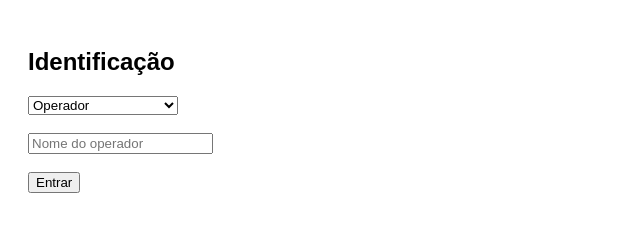
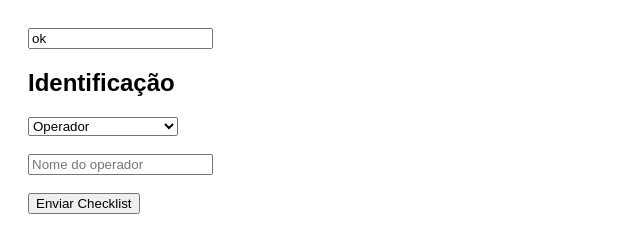
Before and after one commit to Iranilton/checklist-operacional, a plain HTML site: page index.html in a window 1280 px wide. Shown: the whole page, without its empty margins (0-640 px from the left). Drawn offline with Linux system fonts and the light colour scheme.

Commit message:
Add oil check input and update checklist button
Added a new input for oil check and updated button text for checklist submission.

```diff
--- a/index.html
+++ b/index.html
@@ -4,6 +4,7 @@
 <meta charset="UTF-8">
 <title>Checklist Operacional</title>
 <link rel="stylesheet" href="style.css">
+<input class="item-check" name="oleo" value="ok">
 </head>
 
 <body>
@@ -31,7 +32,9 @@
 </div>
 
 <br>
-<button onclick="entrar()">Entrar</button>
+<button onclick="enviarChecklistOperador()">
+Enviar Checklist
+</button>
 
 </div>
 
```
